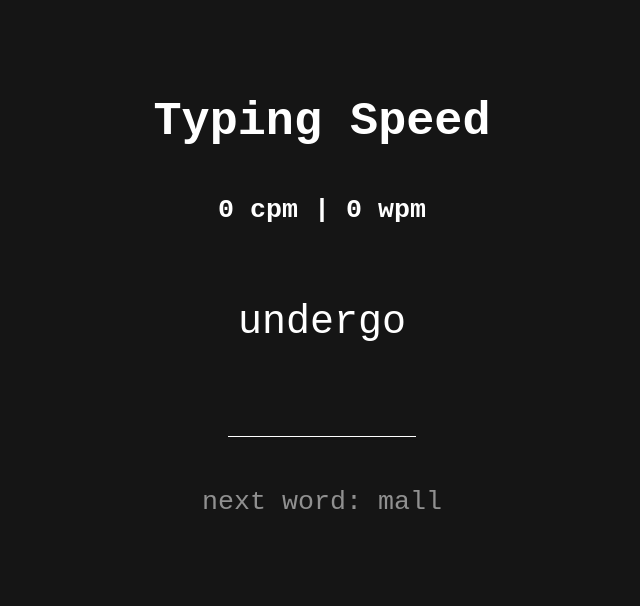
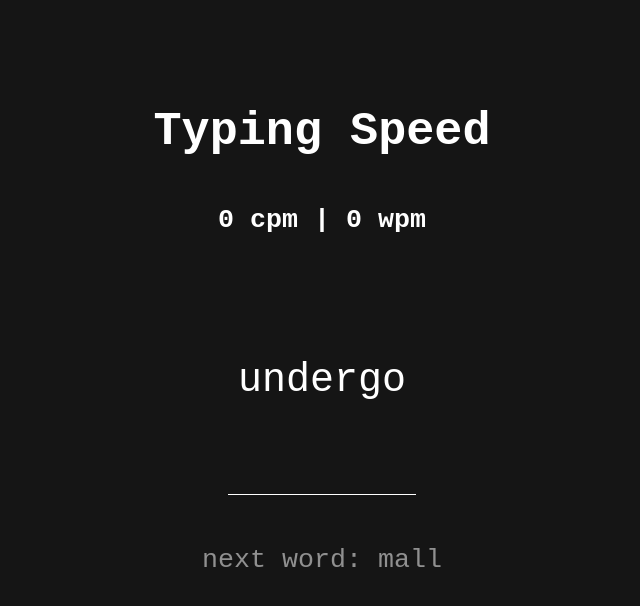
Before and after one commit to CitruzSquared/typing-speed, a plain HTML site: page index.html in a window 1280 px wide. Shown: the whole page, without its empty margins (318-958 px from the left). Drawn offline with Linux system fonts and the light colour scheme.

Commit message:
Update index.html

```diff
--- a/index.html
+++ b/index.html
@@ -8,9 +8,9 @@
     <style>
        	body {
 		font-family: 'Courier New';
-        padding: 0;
-        margin: 0;
-        overflow: hidden;
+            	padding: 0;
+            	margin: 0;
+            	overflow: hidden;
 		background-color: #151515;
 		display:flex;
 		height:100vh;
@@ -19,7 +19,7 @@
 		text-align:center;
        	}
        	div.main {
-		margin-bottom: 20%;
+		margin-bottom: 20vh;
 		display:flex;
 		flex:1;
 		align-items: center;
@@ -31,7 +31,7 @@
 	div.numbers {
 		display:flex;
 		width:100%;
-		height:40%;
+		height:40vh;
 		margin:auto;
 		align-items: center;
 		text-align: center;
```
